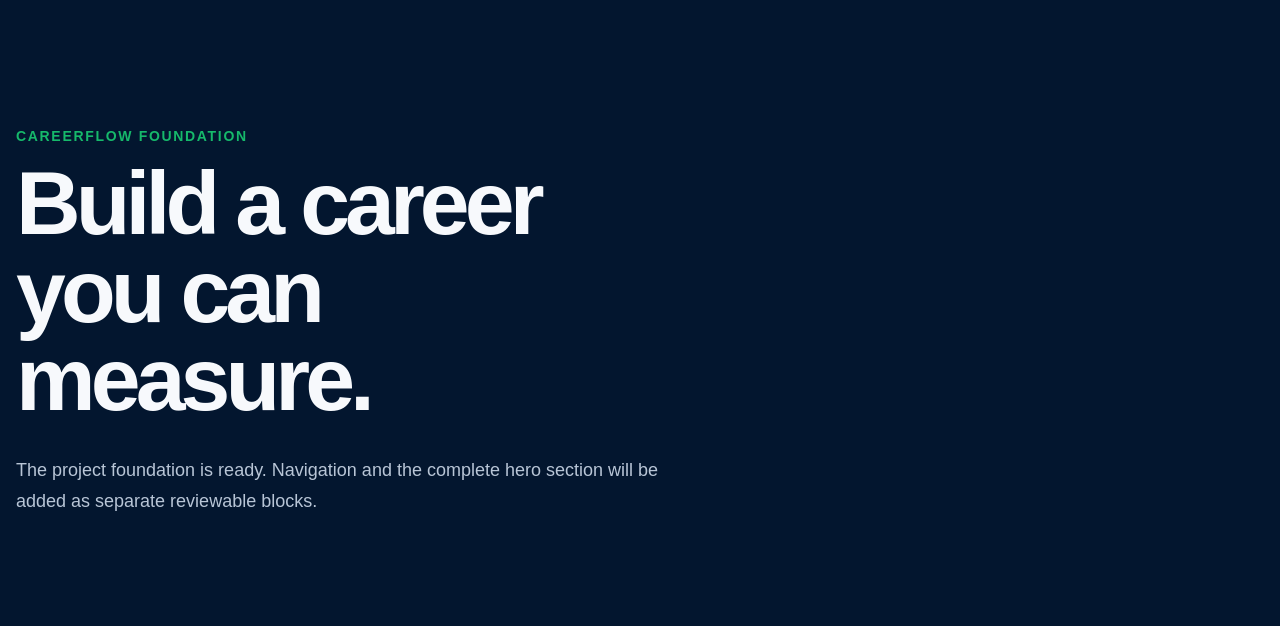
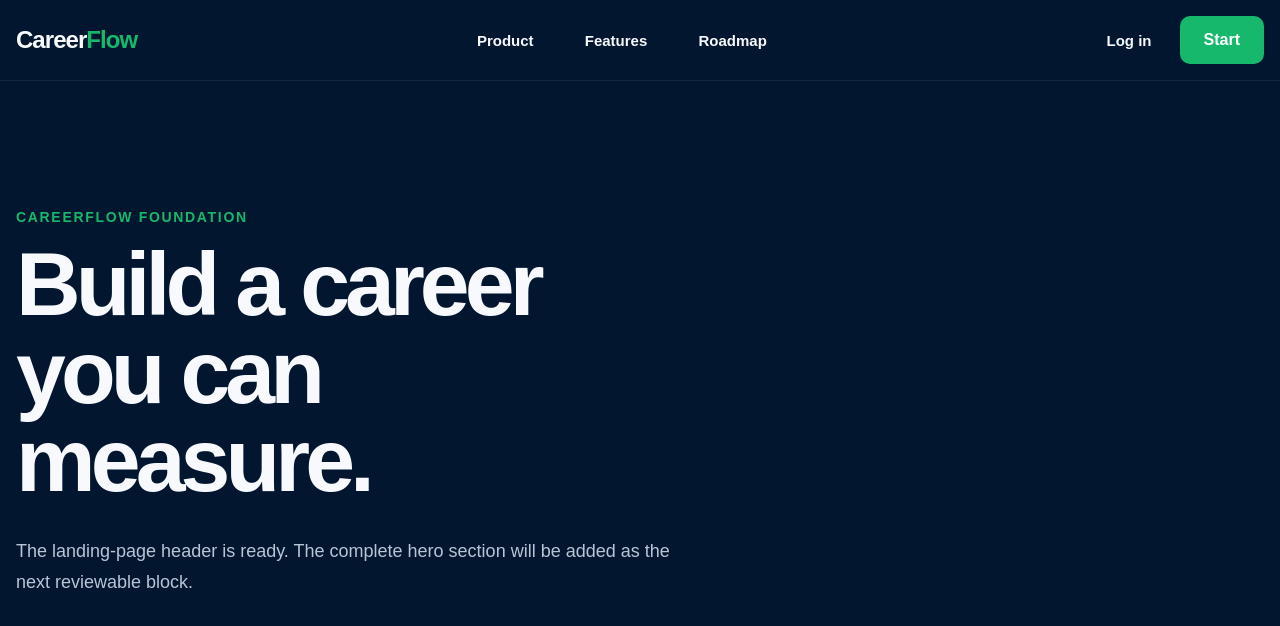
Before and after one commit to ArseniyTuranskiy/CareerFlow, a Next.js app: page / in a window 1280 px wide. Shown: the top 626 px of the page. Built offline with nearby package versions, Linux system fonts and the light colour scheme.

Commit message:
feat: add responsive landing page header

```diff
--- a/app/page.tsx
+++ b/app/page.tsx
@@ -1,12 +1,17 @@
+import { SiteHeader } from "@/components/site-header/site-header";
+
 export default function HomePage() {
   return (
-    <main className="site-shell">
-      <p className="eyebrow">CareerFlow foundation</p>
-      <h1>Build a career you can measure.</h1>
-      <p className="intro">
-        The project foundation is ready. Navigation and the complete hero section
-        will be added as separate reviewable blocks.
-      </p>
-    </main>
+    <>
+      <SiteHeader />
+      <main className="site-shell" id="product">
+        <p className="eyebrow">CareerFlow foundation</p>
+        <h1>Build a career you can measure.</h1>
+        <p className="intro">
+          The landing-page header is ready. The complete hero section will be added
+          as the next reviewable block.
+        </p>
+      </main>
+    </>
   );
 }
--- /dev/null
+++ b/components/site-header/site-header.module.css
@@ -0,0 +1,102 @@
+.header {
+  border-bottom: 1px solid rgb(255 255 255 / 8%);
+  background: rgb(3 22 47 / 92%);
+}
+
+.inner {
+  display: grid;
+  grid-template-columns: auto 1fr auto;
+  align-items: center;
+  width: min(100% - 2rem, var(--content-width));
+  min-height: 5rem;
+  margin-inline: auto;
+}
+
+.brand {
+  color: var(--color-text);
+  font-size: 1.5rem;
+  font-weight: 800;
+  letter-spacing: -0.04em;
+  text-decoration: none;
+}
+
+.brand span {
+  color: var(--color-accent);
+}
+
+.navigation {
+  display: flex;
+  justify-self: center;
+  gap: clamp(1.5rem, 4vw, 3.5rem);
+}
+
+.navigationLink,
+.loginLink {
+  color: var(--color-text);
+  font-size: 0.9375rem;
+  font-weight: 600;
+  text-decoration: none;
+  transition: color 160ms ease;
+}
+
+.navigationLink:hover,
+.loginLink:hover {
+  color: var(--color-accent);
+}
+
+.actions {
+  display: flex;
+  align-items: center;
+  gap: 1.75rem;
+}
+
+.startLink {
+  display: inline-flex;
+  align-items: center;
+  justify-content: center;
+  min-height: 3rem;
+  padding-inline: 1.5rem;
+  border-radius: 0.625rem;
+  color: #ffffff;
+  background: var(--color-accent);
+  font-weight: 700;
+  text-decoration: none;
+  transition:
+    background-color 160ms ease,
+    transform 160ms ease;
+}
+
+.startLink:hover {
+  background: var(--color-accent-strong);
+  transform: translateY(-1px);
+}
+
+.brand:focus-visible,
+.navigationLink:focus-visible,
+.loginLink:focus-visible,
+.startLink:focus-visible {
+  border-radius: 0.25rem;
+  outline: 3px solid rgb(22 185 107 / 45%);
+  outline-offset: 4px;
+}
+
+@media (max-width: 48rem) {
+  .inner {
+    grid-template-columns: 1fr auto;
+    min-height: 4.5rem;
+  }
+
+  .navigation,
+  .loginLink {
+    display: none;
+  }
+
+  .actions {
+    gap: 0;
+  }
+
+  .startLink {
+    min-height: 2.75rem;
+    padding-inline: 1.125rem;
+  }
+}
--- /dev/null
+++ b/components/site-header/site-header.tsx
@@ -0,0 +1,38 @@
+import Link from "next/link";
+
+import styles from "./site-header.module.css";
+
+const navigationItems = [
+  { href: "#product", label: "Product" },
+  { href: "#features", label: "Features" },
+  { href: "#roadmap", label: "Roadmap" },
+];
+
+export function SiteHeader() {
+  return (
+    <header className={styles.header}>
+      <div className={styles.inner}>
+        <Link className={styles.brand} href="/" aria-label="CareerFlow home">
+          Career<span>Flow</span>
+        </Link>
+
+        <nav className={styles.navigation} aria-label="Primary navigation">
+          {navigationItems.map((item) => (
+            <a className={styles.navigationLink} href={item.href} key={item.href}>
+              {item.label}
+            </a>
+          ))}
+        </nav>
+
+        <div className={styles.actions}>
+          <a className={styles.loginLink} href="#login">
+            Log in
+          </a>
+          <a className={styles.startLink} href="#start">
+            Start
+          </a>
+        </div>
+      </div>
+    </header>
+  );
+}
```
Also changed, not shown: tsconfig.json (+6 -1 lines), 4 other files (tests, documents, lock files or other folders).
